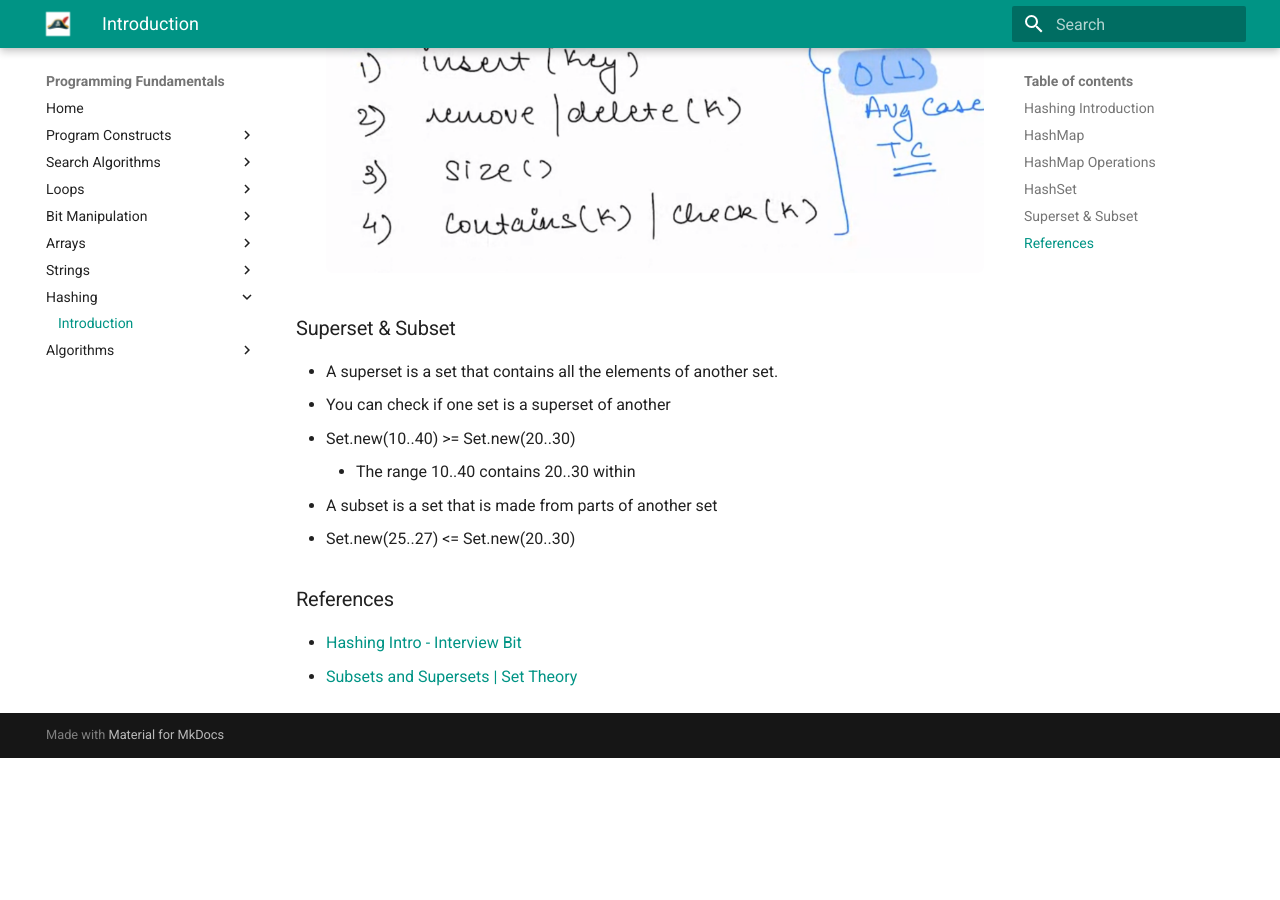
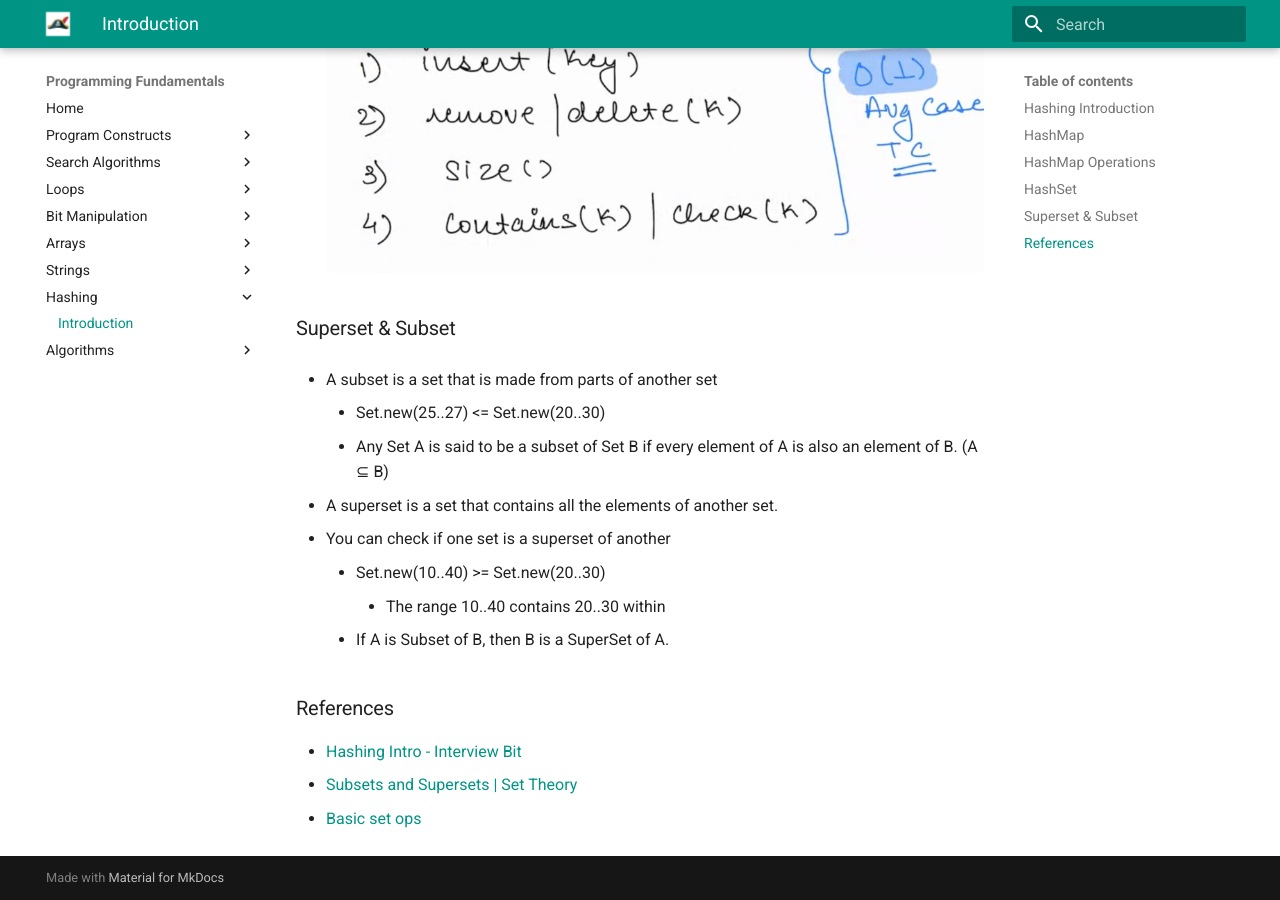
Before and after one commit to santosh-1987/programming-fundamentals, an MkDocs documentation site: the page built from docs/hashing/hashing-intro.md, in a window 1280 px wide and 900 px high, scrolled down 2712 px. Built offline with MkDocs 1.6.1 and Material for MkDocs 9.7.7, drawn with Linux system fonts in a browser that asks for light colours; the version menu is left out; before the commit the page ends 3470 px from its top, so only the background shows below that.

```diff
--- a/docs/hashing/hashing-intro.md
+++ b/docs/hashing/hashing-intro.md
@@ -52,15 +52,19 @@
 
 ## Superset & Subset
 
+- A subset is a set that is made from parts of another set
+    - Set.new(25..27) <= Set.new(20..30)
+    - Any Set A is said to be a subset of Set B if every element of A is also an element of B. (A ⊆ B)
+
+
 - A superset is a set that contains all the elements of another set.
 - You can check if one set is a superset of another
-  - Set.new(10..40) >= Set.new(20..30)
-    - The range 10..40 contains 20..30 within
-
-- A subset is a set that is made from parts of another set
-  - Set.new(25..27) <= Set.new(20..30)
+    - Set.new(10..40) >= Set.new(20..30)
+        - The range 10..40 contains 20..30 within
+    - If A is Subset of B, then B is a SuperSet of A.
 
 ## References
 
 - [Hashing Intro - Interview Bit](https://www.interviewbit.com/tutorial/introduction-to-hashing/)
 - [Subsets and Supersets | Set Theory](https://www.youtube.com/watch?v=_ni8NBsvlvU)
+- [Basic set ops](https://www.khanacademy.org/math/statistics-probability/probability-library/basic-set-ops/v/subset-strict-subset-and-superset)
```
